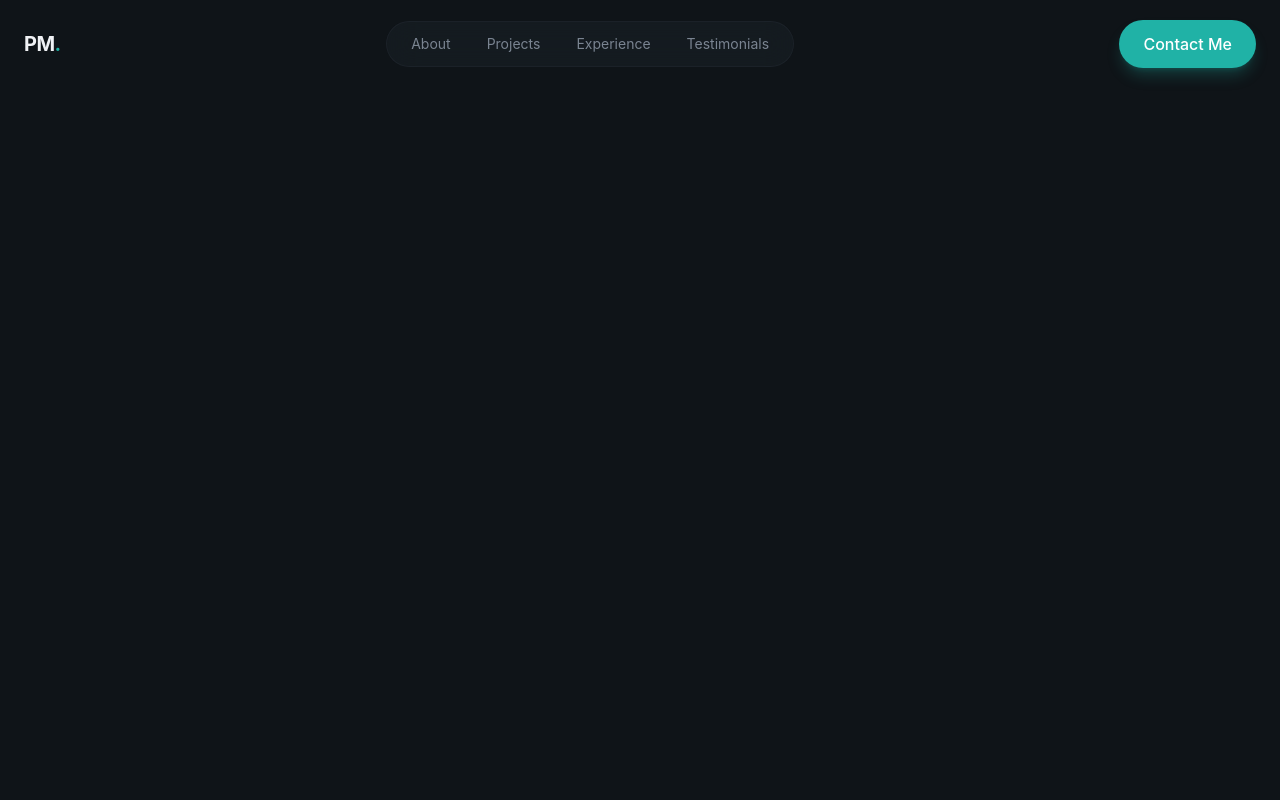
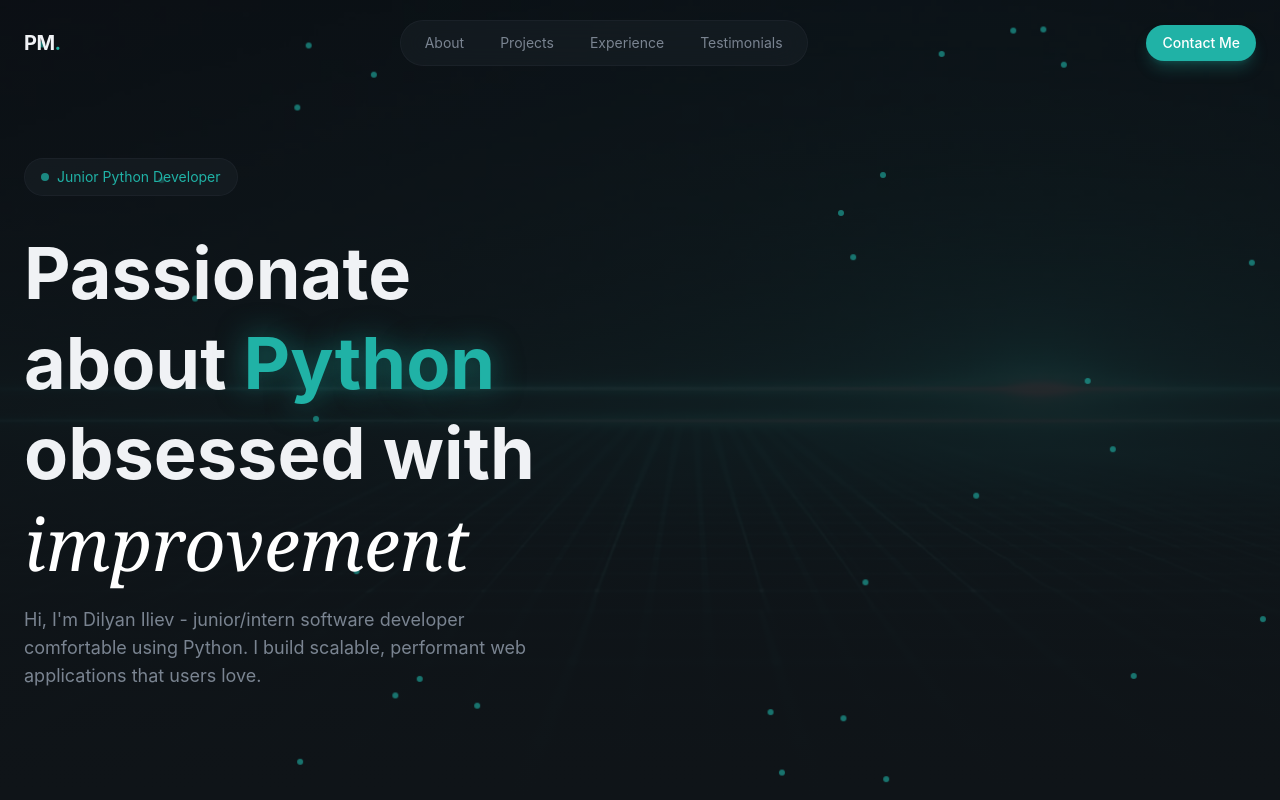
Before and after one commit to dilyaniliev7/personal_portfolio, a React (Vite) app: page / in a window 1280 px wide. Built offline with nearby package versions, Linux system fonts and the light colour scheme.

Commit message:
hero section creation

```diff
--- a/package.json
+++ b/package.json
@@ -11,6 +11,7 @@
   },
   "dependencies": {
     "@tailwindcss/vite": "^4.3.1",
+    "lucide-react": "^1.21.0",
     "react": "^19.2.7",
     "react-dom": "^19.2.7",
     "tailwindcss": "^4.3.1"
--- a/src/components/Button.jsx
+++ b/src/components/Button.jsx
@@ -1,6 +1,6 @@
 
 
-export const Button = ({className, size="default", children}) => {
+export const Button = ({className = "", size="default", children}) => {
     const baseClasses = "relative overflow-hidden rounded-full font-medium focus:outline-none focus-visible:ring-2 focus-visible:ring-primary bg-primary text-primary-foreground hoveR:bg-primary/90 shadow-lg shadow-primary/25";
 
     const sizeClasses = {
@@ -8,7 +8,7 @@
         default: "px-6 py-3 text-base",
         lg: "px-8 py-4 text-lg"
     }
-    const classes = `${baseClasses} ${sizeClasses[size]} `;
+    const classes = `${baseClasses} ${sizeClasses[size]} ${className}`;
     return (
         <button className={classes}>
             <span className="relative flex items-center justify-center gap-2">{children}</span>
--- a/src/index.css
+++ b/src/index.css
@@ -44,4 +44,67 @@
         backdrop-filter: blur(16px);
         border: 1px solid color-mix(in srgb, var(--color-border) 50%, transparent);
     }
+    .glass-strong {
+        background-color: color-mix(in srgb, var(--color-surface) 80%, transparent);
+        backdrop-filter: blur(24px);
+        border: 1px solid color-mix(in srgb, var(--color-border) 60%, transparent);
+    }
+    .glow-text {
+        text-shadow: 0 0 30px
+        color-mix(in srgb, var(--color-primary) 50%, transparent);
+    }
 }
+
+@layer utilities {
+    @keyframes fade-in {
+        from {
+        opacity: 0;
+        transform: translateY(20px);
+        filter: blur(10px);
+      }
+        to {
+        opacity: 1;
+        transform: translateY(0);
+        filter: blur(0);
+      }
+    }
+    @keyframes slow-drift {
+        0%,
+        100% {
+            transform: translate(0,0);
+        }
+        25% {
+            transform: translate(20px, -30px);
+        }
+        50% {
+            transform: translate(-15px, -20px);
+        }
+        75% {
+            transform: translate(30px, 10px);
+        }
+    }
+    .animate-fade-in {
+        animation: fade-in 0.8s ease-out both;
+    }
+    .animation-delay-100 {
+        animation-delay: 100ms;
+    }
+    .animation-delay-200 {
+        animation-delay: 200ms;
+    }
+    .animation-delay-300 {
+        animation-delay: 300ms;
+    }
+    .animation-delay-400 {
+        animation-delay: 400ms;
+    }
+    .animation-delay-500 {
+        animation-delay: 500ms;
+    }
+    .animation-delay-600 {
+        animation-delay: 600ms;
+    }
+    .animation-delay-800 {
+        animation-delay: 800ms;
+    }
+}
--- a/src/layout/Navbar.jsx
+++ b/src/layout/Navbar.jsx
@@ -1,4 +1,6 @@
 import { Button } from "@/components/Button";
+import { Menu, X } from "lucide-react";
+import { useState } from "react";
 
 const navLinks = [
     {href: "#about", label: "About"},
@@ -8,14 +10,17 @@
 ]
 
 export const Navbar = () => {
+
+    const [isMobileMenuOpen, setIsMobileMenuOpen] = useState(false)
+
     return (
-        <header className="fixed top-0 left-0 right-0 bg-transparent py-5">
+        <header className="fixed top-0 left-0 right-0 bg-transparent py-5 z-50">
             <nav className="container mx-auto px-6 flex items-center justify-between">
                 <a href="#" className="text-xl font-bold tracking-tight hover:text-primary">
                   PM<span className="text-primary">.</span>
                 </a>
 
-                <div className="flex items-center gap-1">
+                <div className="hidden md:flex items-center gap-1">
                     <div className="glass rounded-full px-2 py-1 flex items-center gap-1">
                         {navLinks.map((link, index) => (
                             <a
@@ -27,10 +32,30 @@
                         ))}
                     </div>
                 </div>
-                <div>
-                    <Button>Contact Me</Button>
+                <div className="hidden md:block">
+                    <Button size="sm">Contact Me</Button>
                 </div>
+
+                <button className="md:hidden p-2 text-foreground cursor-pointer" onClick={() => setIsMobileMenuOpen((prev) => !prev)}>
+                    { isMobileMenuOpen ? <X size={24}/> : <Menu size={24}/>}
+                </button>
             </nav>
+            {/* Mobile Menu*/}
+            {isMobileMenuOpen && (
+                <div className="md:hidden glass-strong">
+                    <div className="container mx-auto px-6 py-6 flex flex-col gap-4">
+                        {navLinks.map((link, index) => (
+                                <a
+                                    href={link.href}
+                                    key={index}
+                                    className="text-lg text-muted-foreground hover:text-foreground py-2">
+                                    {link.label}
+                                </a>
+                            ))}
+                            <Button>Contact Me</Button>
+                    </div>
+                </div>
+        )}
         </header>
     );
 }
--- a/src/sections/Hero.jsx
+++ b/src/sections/Hero.jsx
@@ -1,3 +1,52 @@
 export const Hero = () => {
-    return <section></section>;
-}
+    return (
+        <section className="relative min-h-screen flex items-center overflow-hidden">
+            <div className="absolute inset-0">
+                <img src="/hero-bg.jpg" alt="Hero image" className="w-full h-full object-cover opacity-40"/>
+                <div className="absolute inset-0 bg-gradient-to-b from-background/20 via-background/80 to-background"/>
+            </div>
+
+            <div className="absolute inset-0 overflow-hidden pointer-events-none">
+                {[...Array(30)].map((_, i) => (
+                  <div className="absolute w-1.5 h-1.5 rounded-full opacity-60"
+                  style={{
+                    backgroundColor: "#20B2A6",
+                    left: `${Math.random() * 100}%`,
+                    top: `${Math.random() * 100}%`,
+                    animation: `slow-drift ${15 + Math.random() * 20}s ease-in-out infinite`,
+                    animationDelay: `${Math.random() * 5}s`,
+                  }}
+                />
+                ))}
+            </div>
+
+            <div className="container mx-auto px-6 pt-32 pb-20 relative z-10">
+                <div className="grid lg:grid-cols-2 gap-12 items-center">
+                    <div className="space-y-8">
+                        <div className="animate-fade-in">
+                            <span className="inline-flex items-center gap-2 px-4 py-2 rounded-full glass text-sm text-primary">
+                                <span className="w-2 h-2 bg-primary rounded-full animate-pulse" />
+                                Junior Python Developer
+                            </span>
+                        </div>
+                        <div className="space-y-4">
+                            <h1 className="text-5xl md:text-6xl lg:text-7xl font-bold leading-tight animate-fade-in animation-delay-100">
+                                Passionate about <span className="text-primary glow-text">Python</span>
+                                <br />
+                                obsessed with
+                                <br />
+                                <span className="font-serif italic font-normal text-white">
+                                    improvement
+                                </span>
+                            </h1>
+                            <p className="text-lg text-muted-foreground max-w-lg animate-fade-in animation-delay-200">
+                                Hi, I'm Dilyan Iliev - junior/intern software developer comfortable using
+                                Python. I build scalable, performant web applications that users love.
+                            </p>
+                        </div>
+                    </div>
+                </div>
+            </div>
+        </section>
+        )
+    }
```
Also changed, not shown: public/hero-bg.jpg (added), 1 other file (tests, documents, lock files or other folders).
